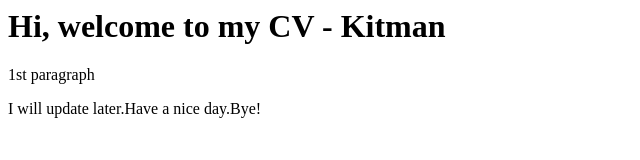
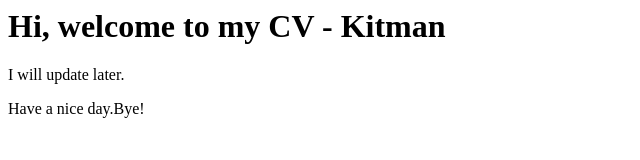
Before and after one commit to kitman1230/kitman1230.github.io, a plain HTML site: page index.html in a window 1280 px wide. Shown: the whole page, without its empty margins (0-640 px from the left). Drawn offline with Linux system fonts and the light colour scheme.

Commit message:
Update index.html

```diff
--- a/index.html
+++ b/index.html
@@ -4,7 +4,6 @@
 
   <body>
     <h1>Hi, welcome to  my CV - Kitman</h1>
-    <p>1st paragraph</p>
-    I will update later.Have a nice day.Bye!
+    <p>I will update later.</p> <p>Have a nice day.Bye!</p>
   </body>
 </html>
```
